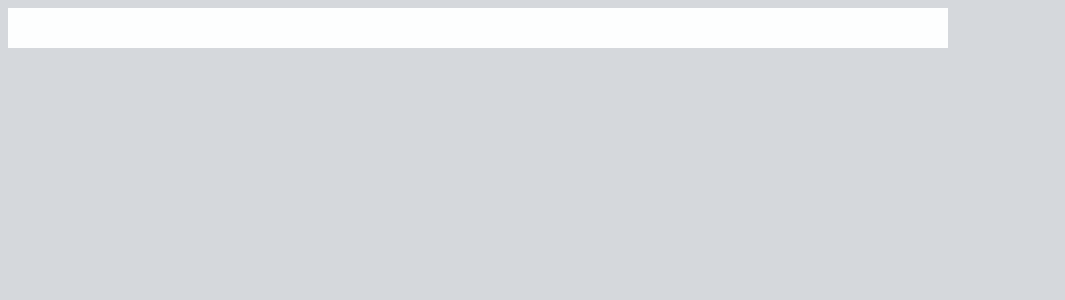
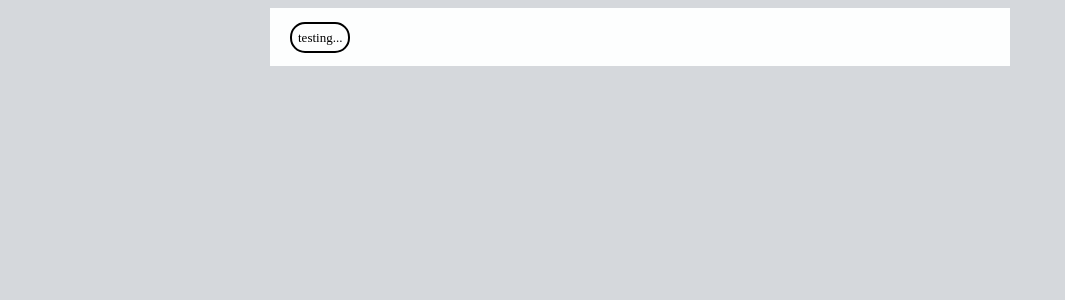
Before and after one commit to he-man-david/scrum-story-grooming-app, an Angular app: page / in a window 1280 px wide. Shown: the top 300 px of the page, without its empty margins (0-1065 px from the left). Built offline with nearby package versions, Linux system fonts and the light colour scheme.

Commit message:
created spec-beans

```diff
--- a/src/app/app.component.css
+++ b/src/app/app.component.css
@@ -1,3 +1,4 @@
 #appBody {
-
+    display: flex;
+    justify-content: center;
 }
--- a/src/app/app.module.ts
+++ b/src/app/app.module.ts
@@ -4,12 +4,14 @@ import { NgModule } from '@angular/core';
 
 import { AppComponent } from './app.component';
 import { SpecBoardComponent } from './spec-board/spec-board.component';
+import { SpecBeansComponent } from './spec-beans/spec-beans.component';
 
 
 @NgModule({
   declarations: [
     AppComponent,
-    SpecBoardComponent
+    SpecBoardComponent,
+    SpecBeansComponent
   ],
   imports: [
     BrowserModule
--- /dev/null
+++ b/src/app/spec-beans/spec-beans.component.css
@@ -0,0 +1,7 @@
+.specBean {
+    border: 2px solid black;
+    border-radius: 15px;
+    padding: 6px;
+    font-size: 13px;
+    text-align: center;
+}
--- /dev/null
+++ b/src/app/spec-beans/spec-beans.component.html
@@ -0,0 +1,3 @@
+<span class="specBean">
+  {{ specName }}
+</span>
--- /dev/null
+++ b/src/app/spec-beans/spec-beans.component.ts
@@ -0,0 +1,16 @@
+import { Component, OnInit, Input } from '@angular/core';
+
+@Component({
+  selector: 'spec-beans',
+  templateUrl: './spec-beans.component.html',
+  styleUrls: ['./spec-beans.component.css']
+})
+export class SpecBeansComponent implements OnInit {
+  @Input() specName: string;
+
+  constructor() { }
+
+  ngOnInit() {
+  }
+
+}
--- a/src/app/spec-board/spec-board.component.css
+++ b/src/app/spec-board/spec-board.component.css
@@ -1,5 +1,6 @@
 #spec-board-wrapper {
-    max-width: 900px;
+    min-width: 700px;
+    max-width: 100vw;
     padding: 20px;
     background-color: #FDFEFE;
 }
--- a/src/app/spec-board/spec-board.component.html
+++ b/src/app/spec-board/spec-board.component.html
@@ -1,3 +1,3 @@
 <div id="spec-board-wrapper">
-
+  <spec-beans [specName]="something"></spec-beans>
 </div>
--- a/src/app/spec-board/spec-board.component.ts
+++ b/src/app/spec-board/spec-board.component.ts
@@ -6,6 +6,7 @@ import { Component, OnInit } from '@angular/core';
   styleUrls: ['./spec-board.component.css']
 })
 export class SpecBoardComponent implements OnInit {
+  something = "testing..."
 
   constructor() { }
 
```
Also changed, not shown: 1 other file (tests, documents, lock files or other folders).
